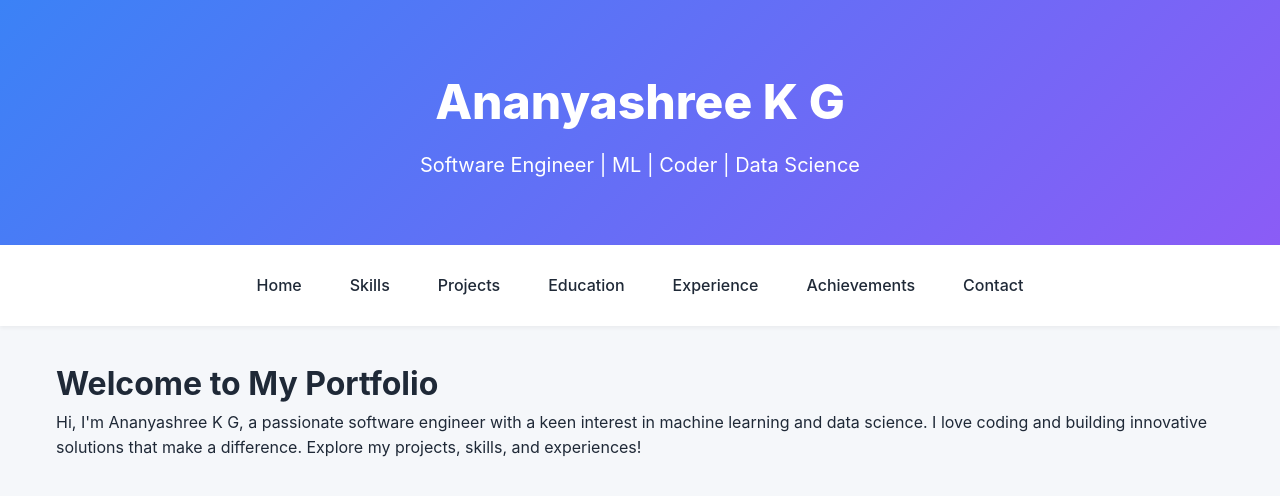
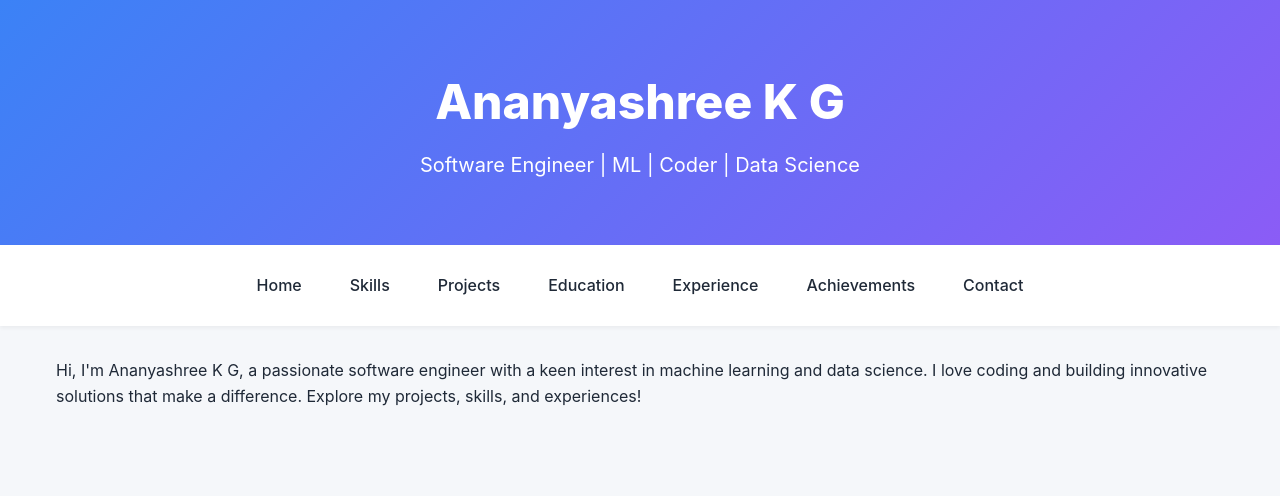
Before and after one commit to Ananyashreekg/my-portfolio, a React (Create React App) app: page / in a window 1280 px wide. Shown: the top 496 px of the page. Built offline with nearby package versions, Linux system fonts and the light colour scheme.

Commit message:
Update Home.js

```diff
--- a/src/components/Home.js
+++ b/src/components/Home.js
@@ -6,7 +6,7 @@ const Home = () => {
     <Element name="home" className="min-h-screen flex items-center justify-center bg-gray-100">
       <div className="home-content flex items-center justify-center w-full max-w-2xl px-4">
         <div className="text-content">
-          <h1 className="text-4xl font-bold mb-4">Welcome to My Portfolio</h1>
+          <h1 className="text-4xl font-bold mb-4"> </h1>
           <p className="text-lg text-gray-700">
             Hi, I'm Ananyashree K G, a passionate software engineer with a keen interest in machine learning and data science.
             I love coding and building innovative solutions that make a difference. Explore my projects, skills, and experiences!
```
